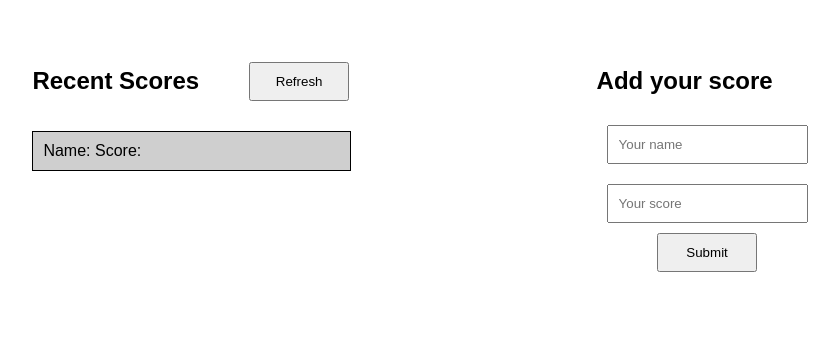
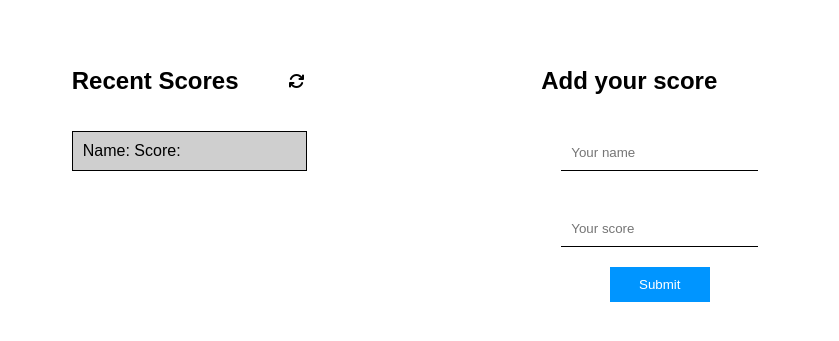
Before and after one commit to shasherazi/leaderBoard, a website built with webpack: page src/index.html in a window 1280 px wide. Shown: the part 61-402 px from the top of the page, without its empty margins (215-1054 px from the left). Built offline with nearby package versions, Linux system fonts and the light colour scheme; no server answers.

Commit message:
Add nicer styles

```diff
--- a/src/index.html
+++ b/src/index.html
@@ -4,6 +4,12 @@
     <meta charset="UTF-8" />
     <meta name="viewport" content="width=device-width, initial-scale=1.0" />
     <title>Leader Board</title>
+    <!-- Import fontaweseome -->
+    <script
+        src="https://kit.fontawesome.com/79b3da0f3c.js"
+        crossorigin="anonymous">
+    </script>
+    <!-- Import fontaweseome -->
   </head>
   <body>
     <main class="main">
@@ -14,7 +20,7 @@
         <article class="scoreboard">
             <div class="recent-heading-and-button">
                 <h2 class="recent-heading">Recent Scores</h2>
-                <button class="refresh-button">Refresh</button>
+                <i class="fa-solid fa-arrows-rotate refresh-button"></i>
             </div>
 
             <ul class="recent-scores-list">
@@ -35,6 +41,7 @@
               placeholder="Your name"
               class="form-input"
               required
+              autocomplete="off"
             />
             <input
               type="number"
@@ -43,6 +50,7 @@
               placeholder="Your score"
               class="form-input"
               required
+              autocomplete="off"
             />
             <button type="submit" class="submit-button">Submit</button>
           </form>
--- a/src/style.css
+++ b/src/style.css
@@ -10,7 +10,7 @@ body {
 }
 
 .leaderboard {
-  margin-top: 50px;
+  margin: 50px;
   display: flex;
   justify-content: space-evenly;
 }
@@ -23,6 +23,10 @@ body {
 
 .recent-heading {
   margin-right: 50px;
+}
+
+.refresh-button {
+  cursor: pointer;
 }
 
 .recent-scores-list {
@@ -47,11 +51,34 @@ body {
 }
 
 input {
-  margin: 10px;
+  margin: 20px;
   padding: 10px;
+  border: none;
+  border-bottom: 1px solid black;
+}
+
+input:focus {
+  outline: none;
+  border-bottom: 3px solid #0095ff;
 }
 
 button {
   padding: 10px;
   width: 100px;
+  background-color: #0095ff;
+  color: white;
+  cursor: pointer;
+  border: none;
+  user-select: none;
 }
+
+button:hover {
+  background-color: #006ec7;
+}
+
+@media screen and (max-width: 768px) {
+  .leaderboard {
+    flex-direction: column;
+    align-items: center;
+  }
+}
```
